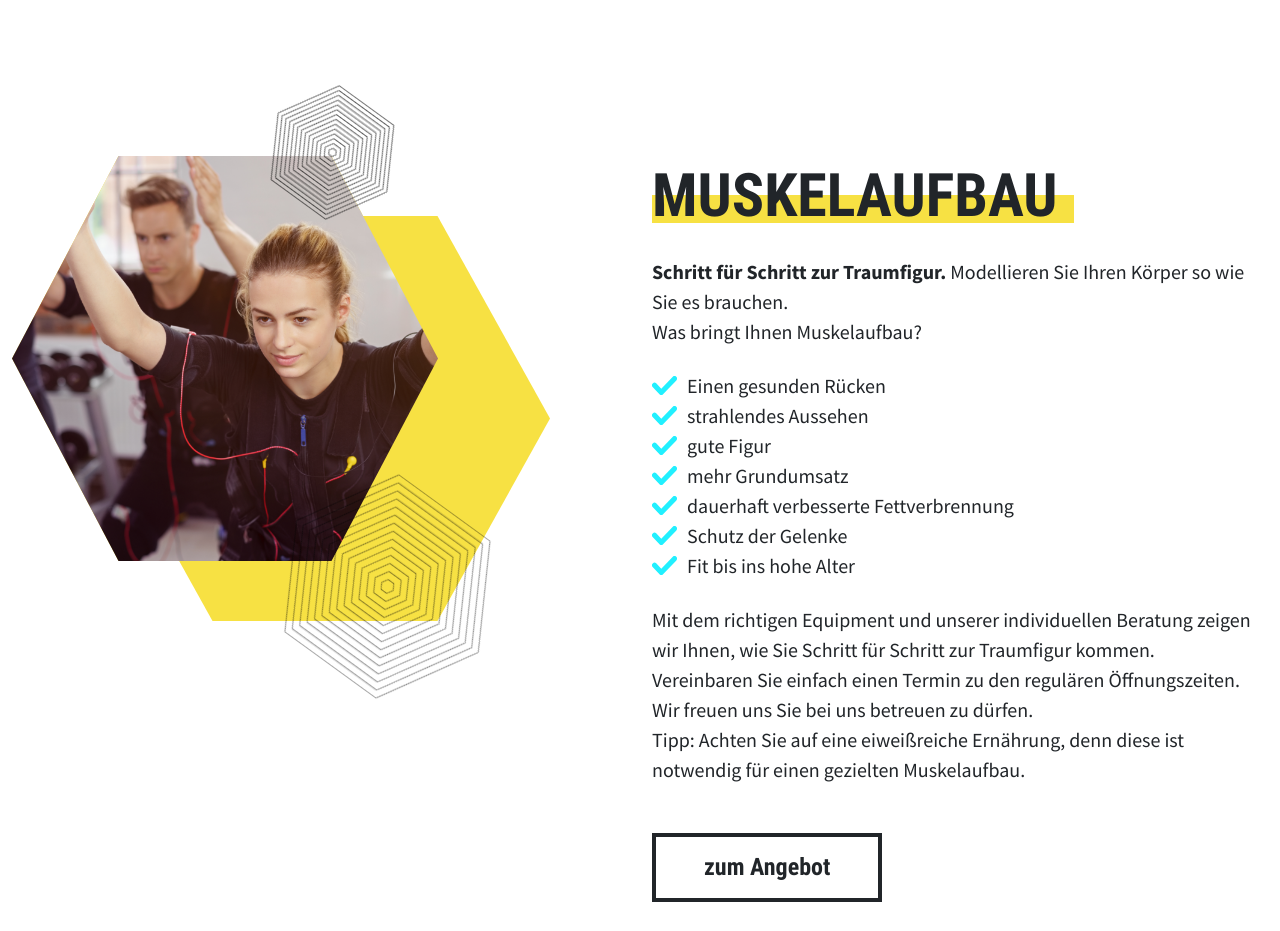
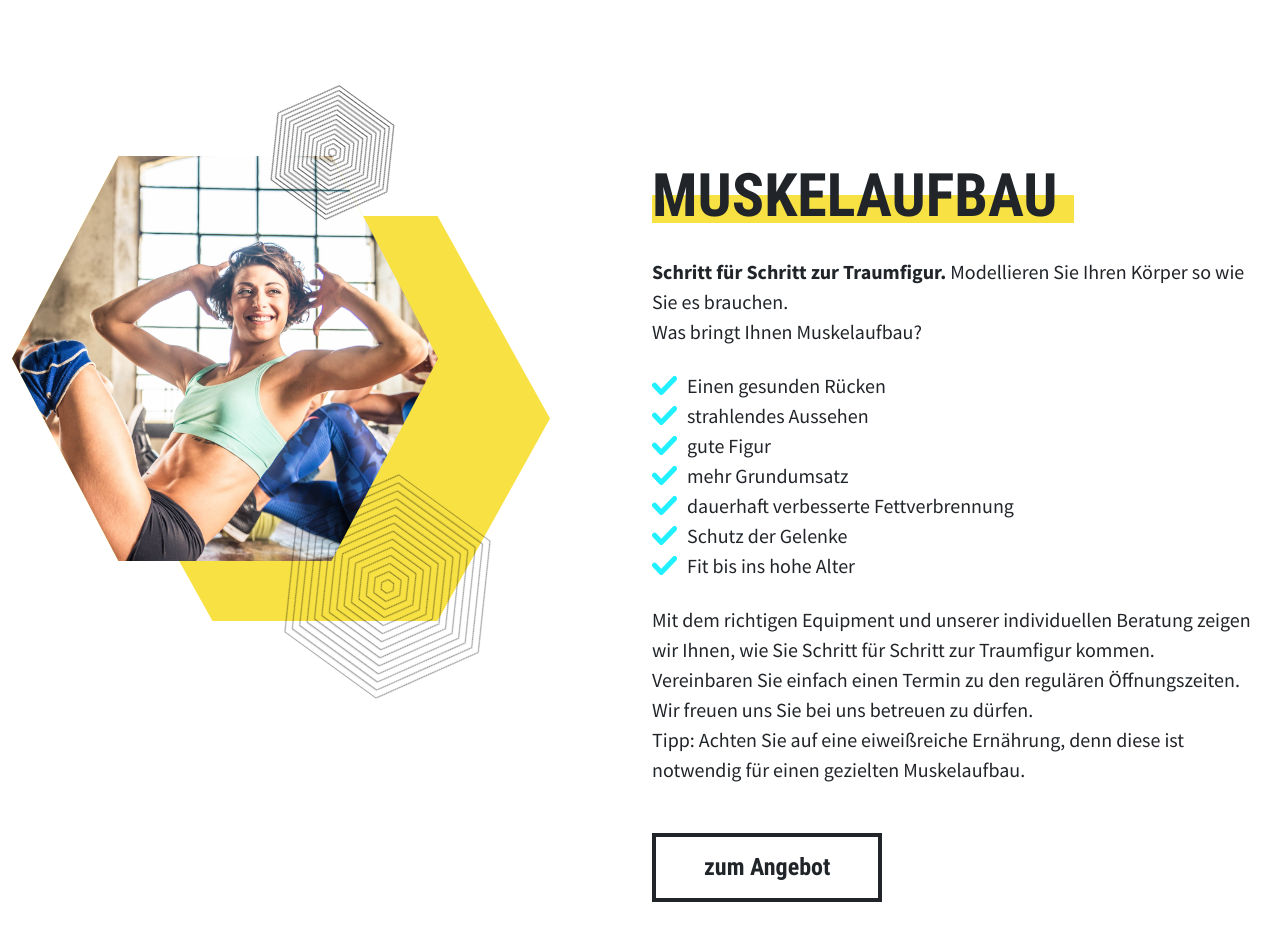
Before and after one commit to den777kaz/fitmotion, a website: page app/leistung.html in a window 1280 px wide. Shown: the part 2280-3211 px from the top of the page. Drawn offline with Linux system fonts and the light colour scheme; files whose address does not match are found by name.

Commit message:
klein fix

```diff
--- a/app/leistung.html
+++ b/app/leistung.html
@@ -79,7 +79,7 @@
             <img src="./images/dest/home/wave.svg" alt="wave">
         </div>
 
-    <!-- -------------------------section 5 Muskelaufbau--------------------------------------   -->
+    <!-- -------------------------section 2 Muskelaufbau--------------------------------------   -->
     <section class="check">
         <div class="container-xxl ">
 
@@ -139,7 +139,7 @@
         </div>
     </section>
 
-    <!-- -------------------------section 5 Muskelaufbau--------------------------------------   -->
+    <!-- -------------------------section 3 Muskelaufbau--------------------------------------   -->
     <section class="check">
         <div class="container-xxl ">
 
@@ -191,15 +191,16 @@
                     <img class="hex-small-first" src="./images/dest/hex-small.svg" alt="hexagon" />
                     <img class="hex-small-second" src="./images/dest/hex-big.svg" alt="hexagon" />
                     <div class="hexagon hex-image">
-                        <img class="w-100" src="./images/dest/Gruppe 103.png" alt="prepare to fight">
+                        <img class="w-100" src="./images/dest/Gruppe 107.png" alt="prepare to fight">
                     </div>
-                    <div class="hexagon hex-back"></div>
+                    <div class="hexagon hex-back">
+                    </div>
                 </div>
             </div>
         </div>
     </section>
 
-    <!-- -------------------------section 2 banner --------------------------------------   -->
+    <!-- -------------------------section 4 trial training --------------------------------------   -->
     <section class="trial-training position-relative container-fluid text-center d-flex align-items-center justify-content-center">
         <div class="mt-5 pt-5">
             <h2>Jetzt Probetraining vereinbaren</h2>
@@ -209,10 +210,6 @@
         </div>
 
     </section>
-    <!-- -------------------------section 3 game --------------------------------------   -->
-    <!-- -------------------------section 4 game --------------------------------------   -->
-    <!-- -------------------------section 5 game --------------------------------------   -->
-
 </main>
 
 <!-- -------------------------FOOTER--------------------------------------   -->
```
